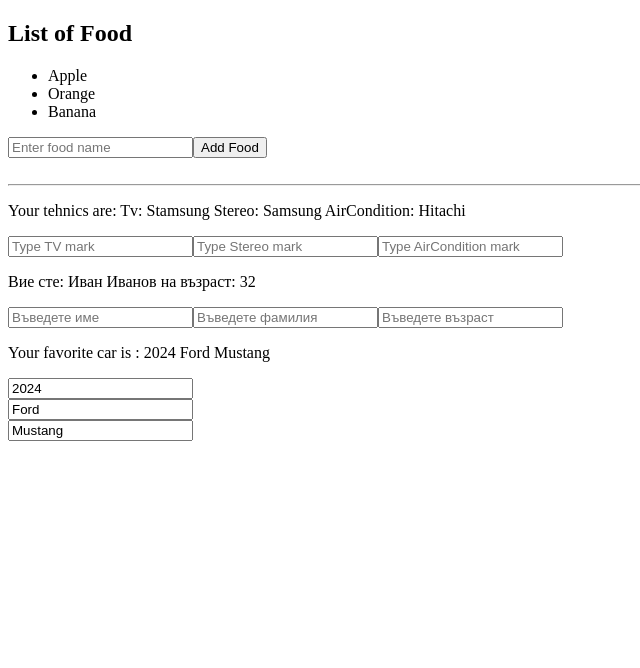
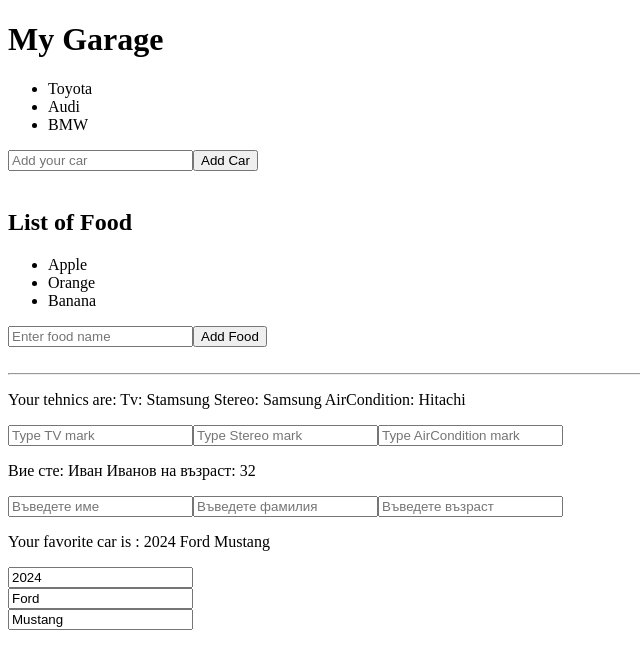
Before and after one commit to MTzarev/seventh-exercise-bcode, a React (Vite) app: page / in a window 1280 px wide. Shown: the top 668 px of the page, without its empty margins (0-640 px from the left). Built offline with nearby package versions, Linux system fonts and the light colour scheme.

Commit message:
Exercise Array modify

```diff
--- a/src/App.jsx
+++ b/src/App.jsx
@@ -2,9 +2,13 @@
 import ObjectUpdater from "./components/ObjectUpdater";
 import ObjectInfo from "./components/ObjectInfo";
 import FoodArray from "./components/FoodArray";
+import CarsArray from "./components/CarsArray";
 function App() {
   return (
     <>
+    <CarsArray/>
+    <br />
+
       <FoodArray/>
 <br />
 <hr />
--- /dev/null
+++ b/src/components/CarsArray.jsx
@@ -0,0 +1,28 @@
+import {useState} from "react"
+function CarsArray () {
+
+const [car, setCar] = useState(["Toyota", "Audi", "BMW"]);
+
+function addCar () {
+const newCar = document.getElementById("carInput").value;
+document.getElementById("carInput").value=""
+setCar (c=>[...c, newCar])
+}
+function removeCar (idx){
+    setCar (car.filter((el, i)=>i!==idx))
+}
+
+    return (
+        <>
+        <div>
+            <h1>My Garage</h1>
+            <ul>
+                {car.map((car, idx)=><li key={idx} onClick={()=>removeCar(idx)}>{car}</li>)}
+            </ul>
+            <input type="text" id="carInput" placeholder="Add your car" />
+            <button onClick={addCar}>Add Car</button>
+        </div>
+        </>
+    )
+}
+export default CarsArray;
--- a/src/components/FoodArray.jsx
+++ b/src/components/FoodArray.jsx
@@ -14,8 +14,7 @@
         <div>
             <h2>List of Food</h2>
             <ul>
-                {food.map((food, index)=>
-                <li key={index} onClick={()=>handleRemoveFood(index)}>{food}</li>)}
+                {food.map((food, index)=><li key={index} onClick={()=>handleRemoveFood(index)}>{food}</li>)}
             </ul>
             <input type="text" id="foodInput" placeholder="Enter food name"/>
             <button onClick={handleAddFood}>Add Food</button>
```
